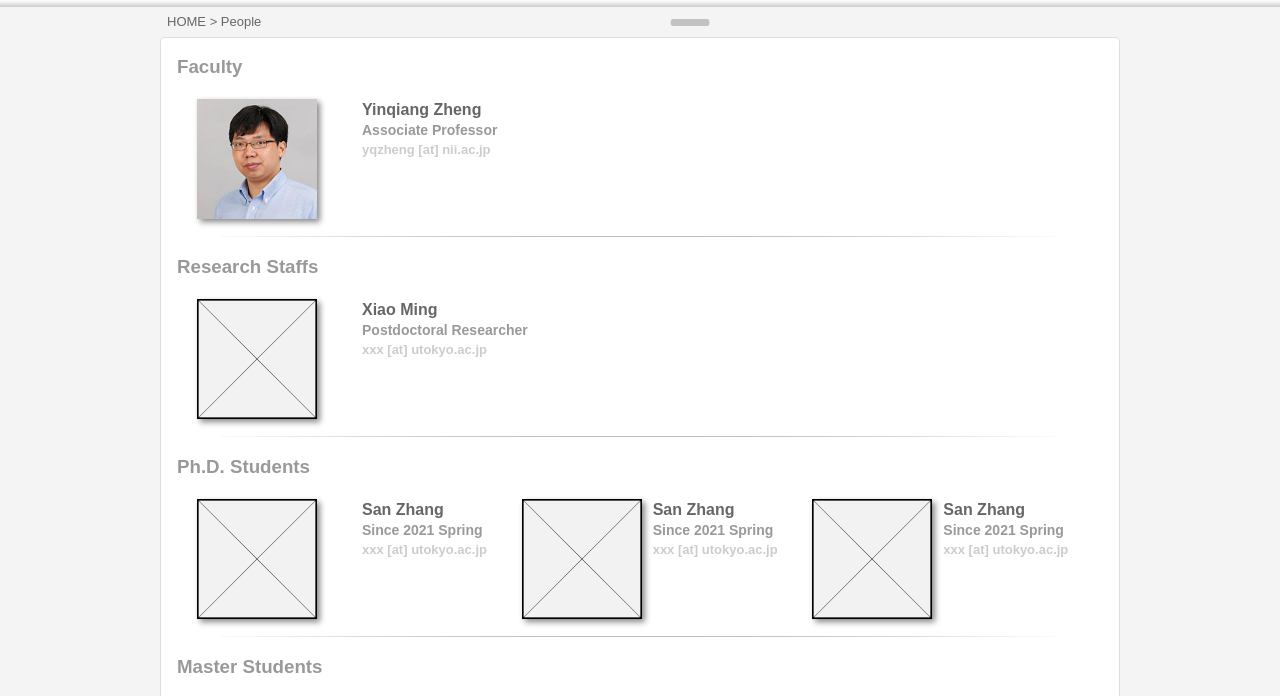
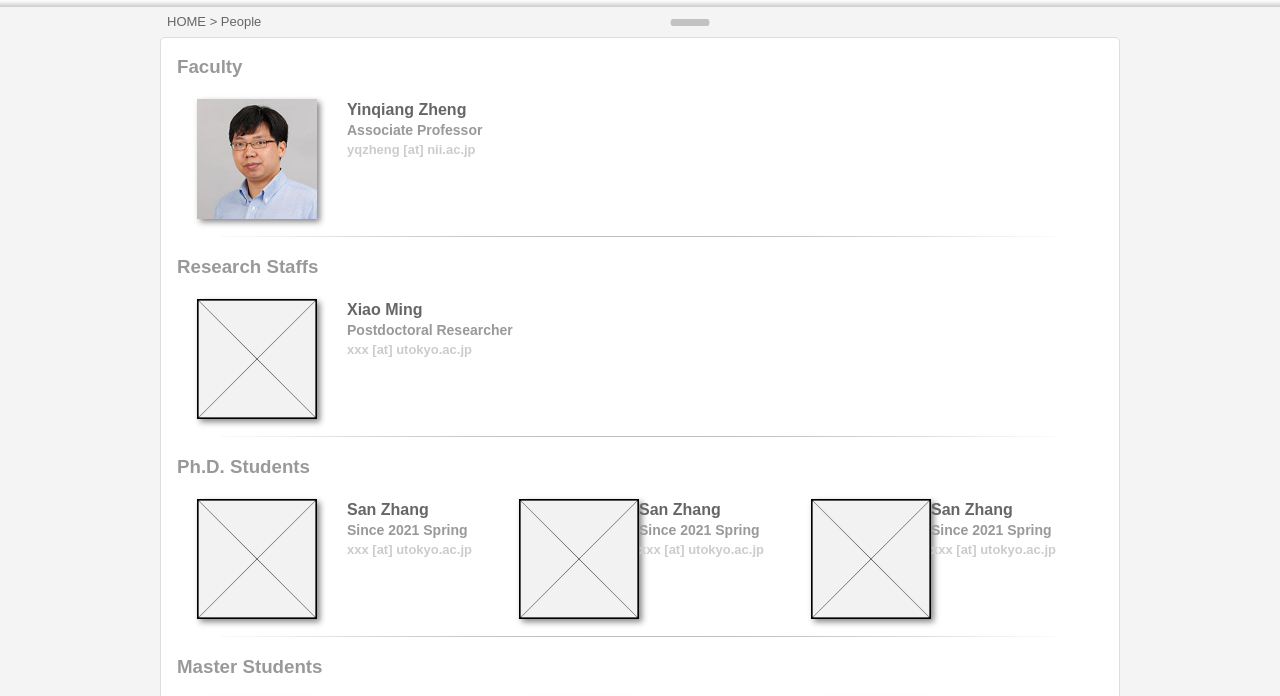
Before and after one commit to oscarslab/oscarslab.github.io, a plain HTML site: page people.html in a window 1280 px wide. Shown: the part 84-780 px from the top of the page. Drawn offline with Linux system fonts and the light colour scheme.

Commit message:
update the margin between photo and text

```diff
--- a/src/main.css
+++ b/src/main.css
@@ -188,7 +188,7 @@ label {
 
 
 .peopleContainer {
-	width: 135px;
+	width: 120px;
 	/* box-align: left; */
 }
 
```
